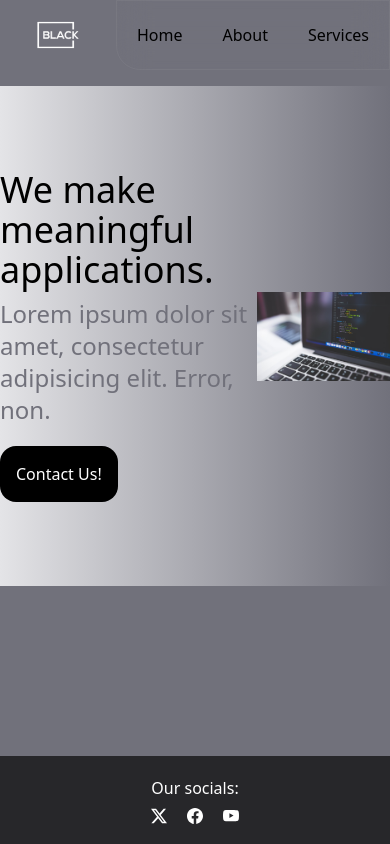
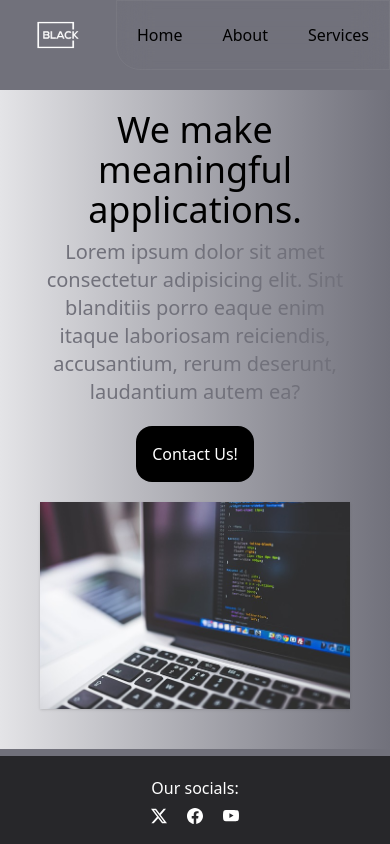
Before and after one commit to Exterval/My-First-Tailwind-Site, a React (Vite) app in the folder webapp/: page / in a window 390 px wide. Built offline with nearby package versions, Linux system fonts and the light colour scheme.

Commit message:
made responsive design on hero section

```diff
--- a/webapp/src/components/NavBar.jsx
+++ b/webapp/src/components/NavBar.jsx
@@ -1,6 +1,6 @@
 export default function NavBar() {
     return(
-        <div className="w-dvw h-1/12 flex flex-row justify-around" style={{position: 'sticky', top: '0'}}>
+        <div className="w-dvw h-1/12 flex flex-row justify-around mb-5" style={{position: 'sticky', top: '0'}}>
             <img src="src/assets/logo.png" className="object-contain w-full" style={{textAlign: 'center'}} alt="Logo Image" />
             <ul className="flex flex-row items-center justify-evenly w-full rounded-bl-3xl backdrop-blur-lg border border-white/5
             transition-all duration-300 ease-in-out">
--- a/webapp/src/sections/Main.jsx
+++ b/webapp/src/sections/Main.jsx
@@ -1,26 +1,20 @@
 export default function Main() {
     return(
         <section id="main">
-            <div className="bg-linear-to-r from-zinc-200 to-zinc-500 w-full flex flex-row justify-around items-center my-4" style={{height: '500px'}}>
-                <div className="">
+            <div className="bg-linear-to-r from-zinc-200 to-zinc-500 w-full flex  justify-center items-center p-5 flex-col md:flex-row lg:flex-row">
+                <div className="md:text-left lg:text-left text-center mx-5 w-fit">
                     <h1 className="text-4xl">We make meaningful applications.</h1>
-                    <p className="text-2xl text-zinc-500 mb-5 mt-2">Lorem ipsum dolor sit amet, consectetur adipisicing elit. Error, non.</p>
-                    <div className="mx-auto flex flex-row">
+                    <p className="text-xl text-zinc-500 mb-5 mt-2 md:text-left">
+                        Lorem ipsum dolor sit amet consectetur adipisicing elit. Sint blanditiis porro eaque enim itaque laboriosam reiciendis, accusantium, rerum deserunt, laudantium autem ea?
+                    </p>
+                    <div className="mx-auto items-center">
                         <button className="bg-black text-white p-4 rounded-2xl hover:bg-white hover:text-black hover:-translate-y-1 hover:shadow-2xs cursor-pointer
                         transition-all duration-300 ease-out border-white" id="">Contact Us!</button>
                     </div>
                 </div>
-                <div className="w-fit">
-                    <img src="src/assets/placeholder.jpg" alt="Image" className="object-contain w-full" />
+                <div className="m-5 md:w-200">
+                    <img src="src/assets/placeholder.jpg" alt="Image" className="w-full h-full shadow-sm" />
                 </div>
-                {/* <div className="">
-                    <h1 className="text-center text-4xl">We make meaningful applications.</h1>
-                    <p className="text-2xl text-zinc-500 text-center mb-5 mt-2">Lorem ipsum dolor sit amet, consectetur adipisicing elit. Error, non.</p>
-                    <div className="mx-auto flex flex-row">
-                        <button className="bg-black text-white p-4 rounded-2xl hover:bg-white hover:text-black hover:-translate-y-1 hover:shadow-2xs cursor-pointer
-                        transition-all duration-300 ease-out border-white" id="">Contact Us!</button>
-                    </div>
-                </div>         */}
             </div>
         </section>
     )
```
